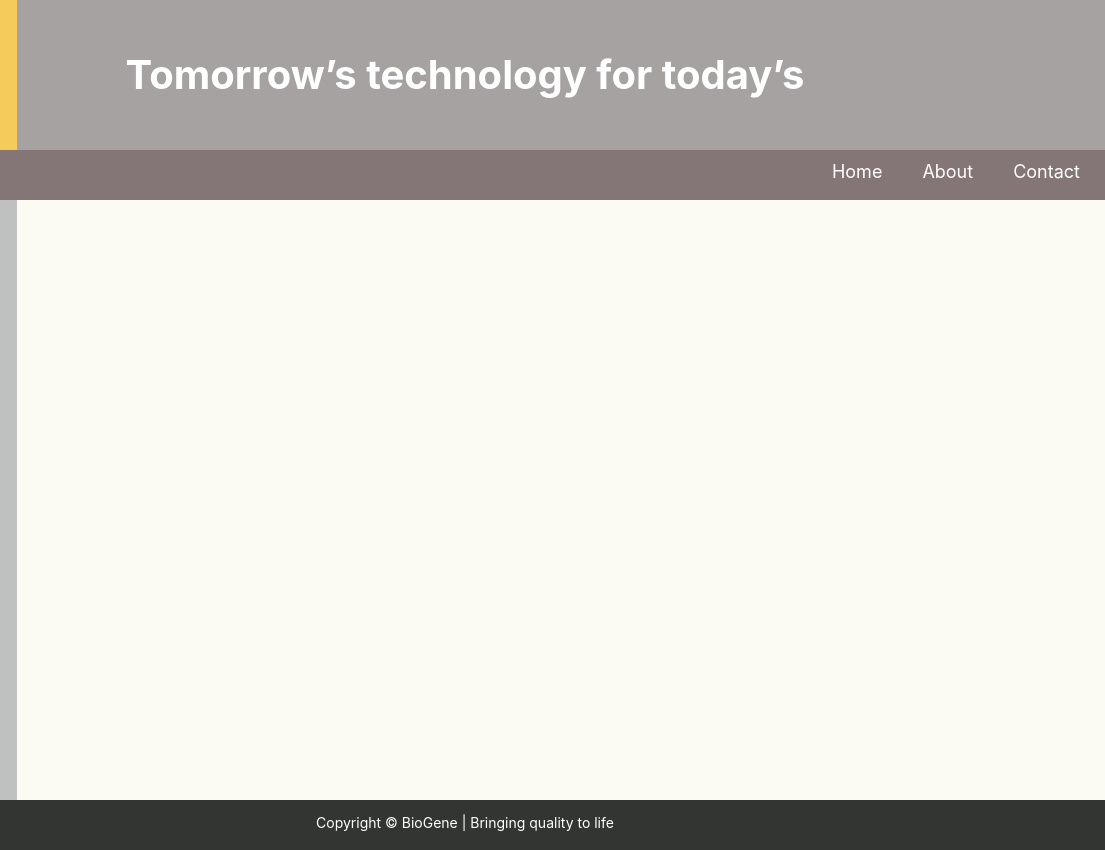
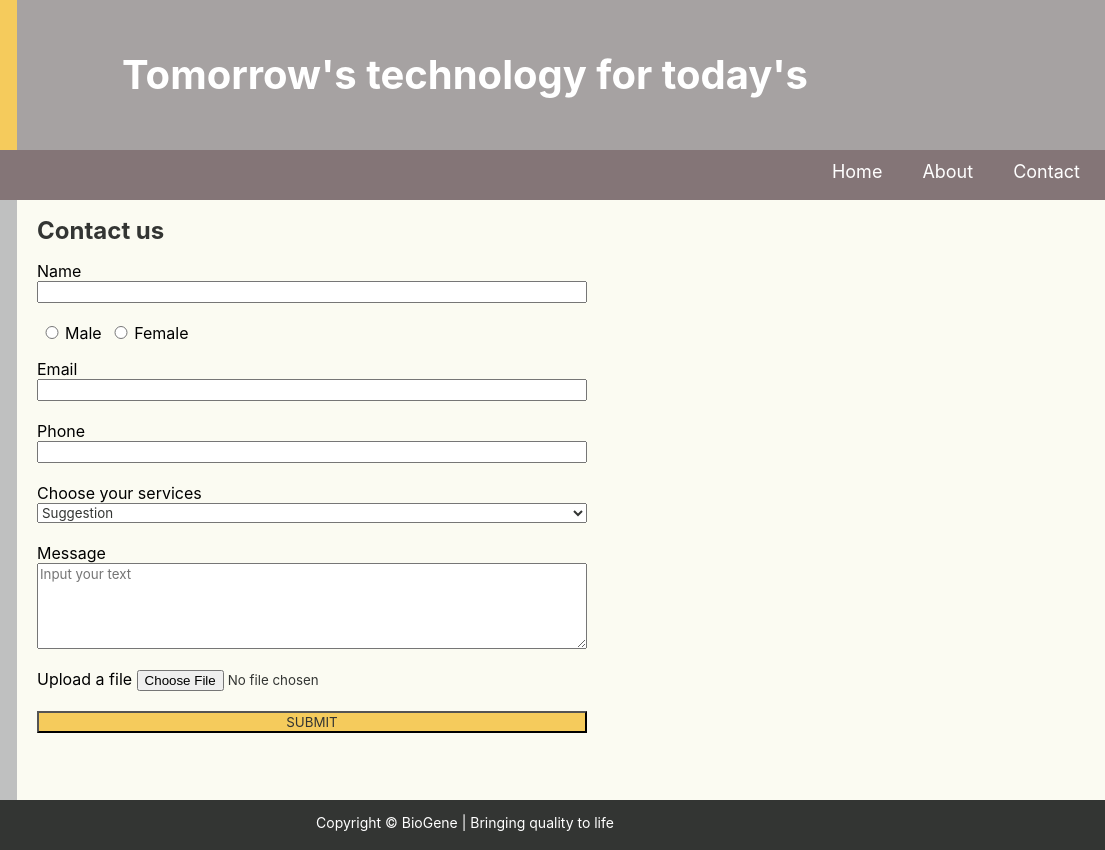
Before and after one commit to suzannejin/pro-web, a plain HTML site: page html-layout/contact.html in a window 1280 px wide. Shown: the full height of the page, 175-1280 px from the left. Drawn offline with Linux system fonts and the light colour scheme.

Commit message:
Finished html-layout assignment

```diff
--- a/html-layout/contact.html
+++ b/html-layout/contact.html
@@ -1,6 +1,6 @@
 <html>
     <head>
-        <title>Biogene | Home</title>
+        <title>Biogene | Contact</title>
         <link rel="stylesheet" type="text/css" href="css/layout.css">
     </head>
 
@@ -10,7 +10,7 @@
 
             <div id="header">
                 <div id="logo"><a href="index.html"><img src="images/logo.png"></a></div>
-                <div id="slogan"><h1>Tomorrow’s technology for today’s challenges.</h1></div>
+                <div id="slogan"><h1>Tomorrow&apos;s technology for today&apos;s challenges.</h1></div>
             </div>
 
             <div id="nav">
@@ -24,7 +24,24 @@
             <div id="sidebar"></div>
             <div id="content">
                 <div id="contact-us">
-
+                    <h1>Contact us</h1>
+                    <form>
+                        Name<br><input type="text" name="name"><br>
+                        <input type="radio" name="gender" value="male">Male
+                        <input type="radio" name="gender" value="female">Female
+                        <br>
+                        Email<br><input type="email" name="email"><br>
+                        Phone<br><input type="tel" pattern="[0-9\+\(\)\s\-]+" name="phone"><br>
+                        Choose your services<br>
+                        <select>
+                            <option>Suggestion</option>
+                            <option>Reclamation</option>
+                            <option>Help</option>
+                        </select><br>
+                        Message<br><textarea rows="5" cols="50" name="message" placeholder="Input your text"></textarea><br>
+                        Upload a file <input type="file" name="file"><br>
+                        <input type="submit" value="SUBMIT">
+                    </form>
                 </div>
             </div>
 
--- a/html-layout/css/layout.css
+++ b/html-layout/css/layout.css
@@ -186,6 +186,36 @@ body {
     width: 200px;
 }
 
+/* Contact */
+
+#contact-us {
+    margin: 0;
+    padding-left: 20px;
+    font-family: -apple-system, BlinkMacSystemFont, 'Segoe UI', Roboto, Oxygen, Ubuntu, Cantarell, 'Open Sans', 'Helvetica Neue', sans-serif;
+}
+
+#contact-us h1 {
+    font-family: -apple-system, BlinkMacSystemFont, 'Segoe UI', Roboto, Oxygen, Ubuntu, Cantarell, 'Open Sans', 'Helvetica Neue', sans-serif;
+    color: #333533;
+    font-size: 24;
+}
+
+input, textarea, select {
+    width: 550px;
+    font-family: -apple-system, BlinkMacSystemFont, 'Segoe UI', Roboto, Oxygen, Ubuntu, Cantarell, 'Open Sans', 'Helvetica Neue', sans-serif;
+    color: #333533;
+    margin-bottom: 20px;
+}
+
+input[type=radio] {
+    width: 20px;
+}
+
+input[type=submit] {
+    background-color: #f5cb5c;
+}
+
+
 
 /* Footer */
 
```
Also changed, not shown: html-layout/about.html (+2 -2 lines), html-layout/index.html (+5 -5 lines), html-layout/index2.html (+5 -5 lines), html-layout/index3.html (+2 -2 lines).
